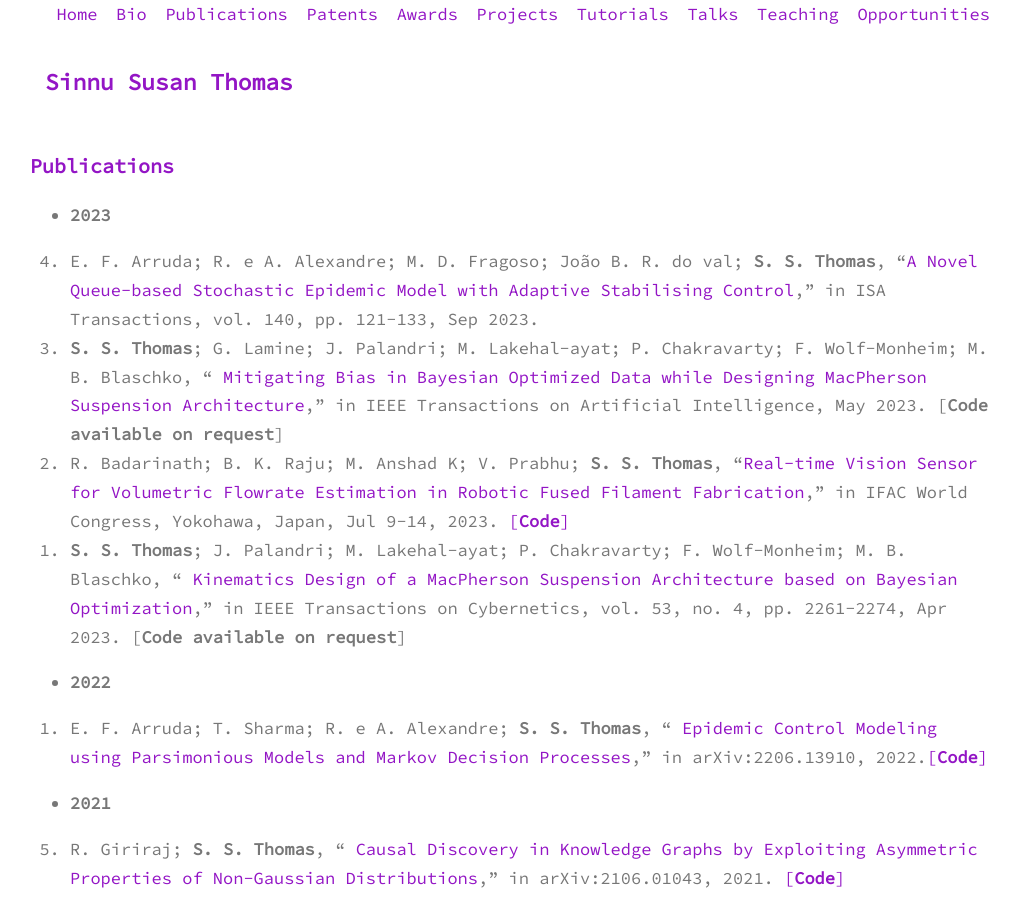
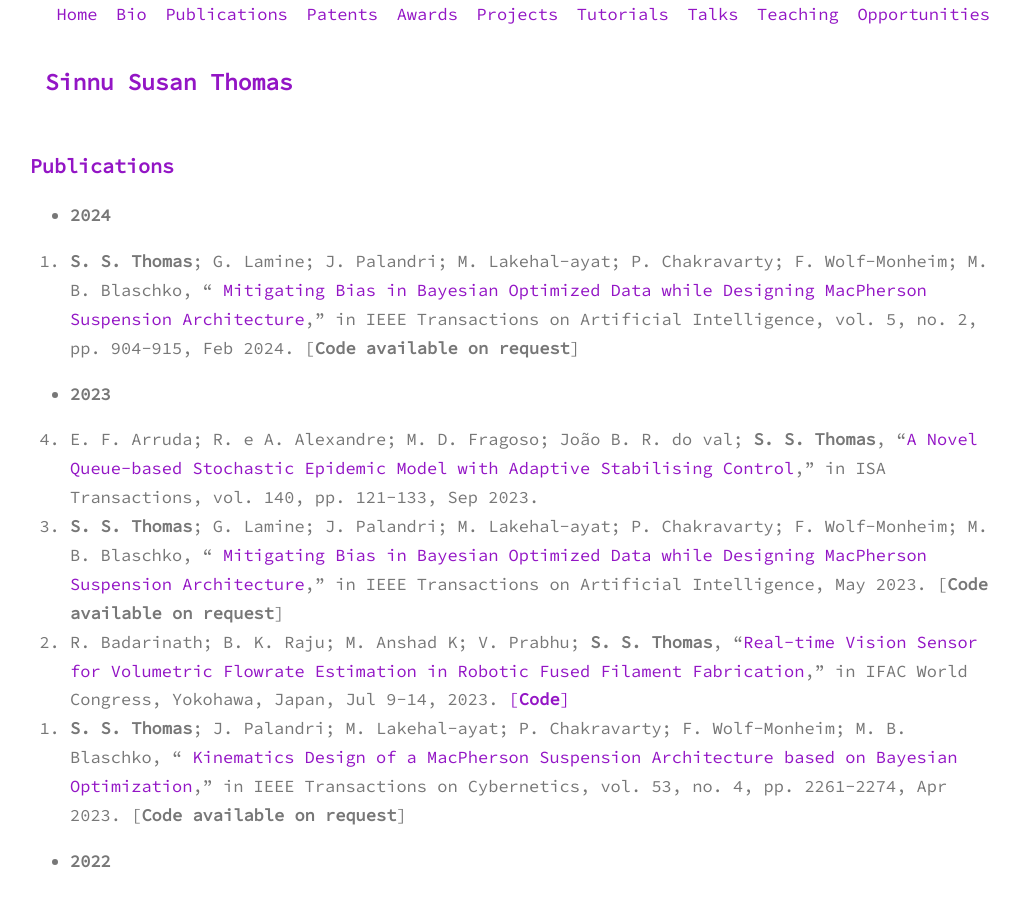
Before and after one commit to sinnuthomas/sinnuthomas.github.io, a Jekyll site: the page built from publications.md, in a window 1280 px wide and 900 px high. Shown: the whole window, without its empty margins (130-1150 px from the left). Built offline with Jekyll 4.4.1, drawn with Linux system fonts in a browser that asks for light colours.

Commit message:
Update publications.md

```diff
--- a/publications.md
+++ b/publications.md
@@ -3,6 +3,11 @@ layout: page
 title: Publications
 permalink: /publications/
 ---
+* **2024**
+<ol reversed>
+  <li><b>S. S. Thomas</b>; G. Lamine; J. Palandri; M. Lakehal-ayat; P. Chakravarty; F. Wolf-Monheim; M. B. Blaschko, “ <a href="https://ieeexplore.ieee.org/document/10121628">Mitigating Bias in Bayesian Optimized Data while Designing MacPherson Suspension Architecture</a>,” in IEEE Transactions on Artificial Intelligence, vol. 5, no. 2, pp. 904-915, Feb 2024. [<b>Code available on request</b>]</li>
+</ol>
+
 * **2023**
 <ol reversed>
   <li>E. F. Arruda; R. e A. Alexandre; M. D. Fragoso; João B. R. do val; <b>S. S. Thomas</b>, “<a href="https://www.sciencedirect.com/science/article/pii/S0019057823002859">A Novel Queue-based Stochastic Epidemic Model with Adaptive Stabilising Control</a>,” in ISA Transactions, vol. 140, pp. 121-133, Sep 2023. </li>
```
